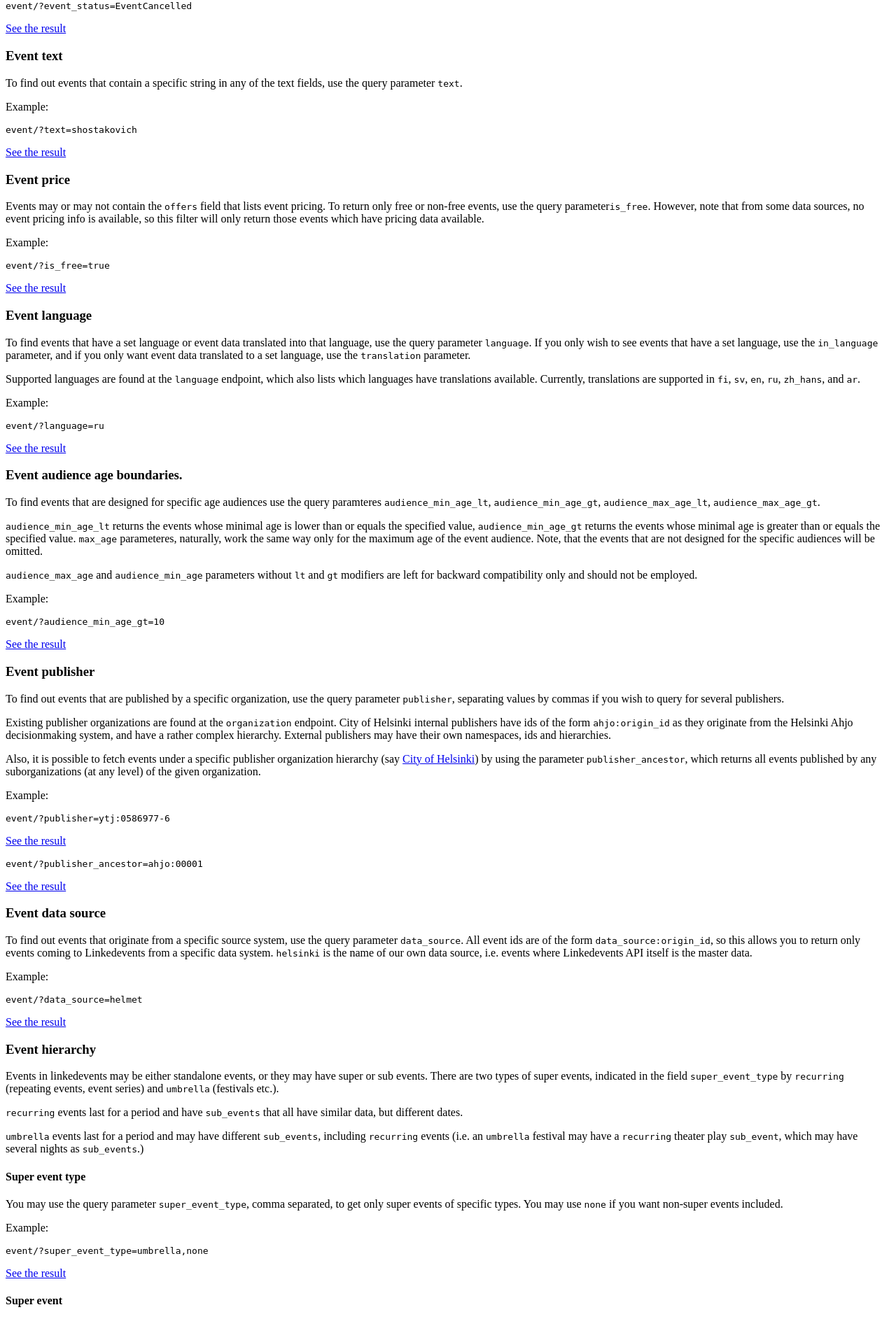
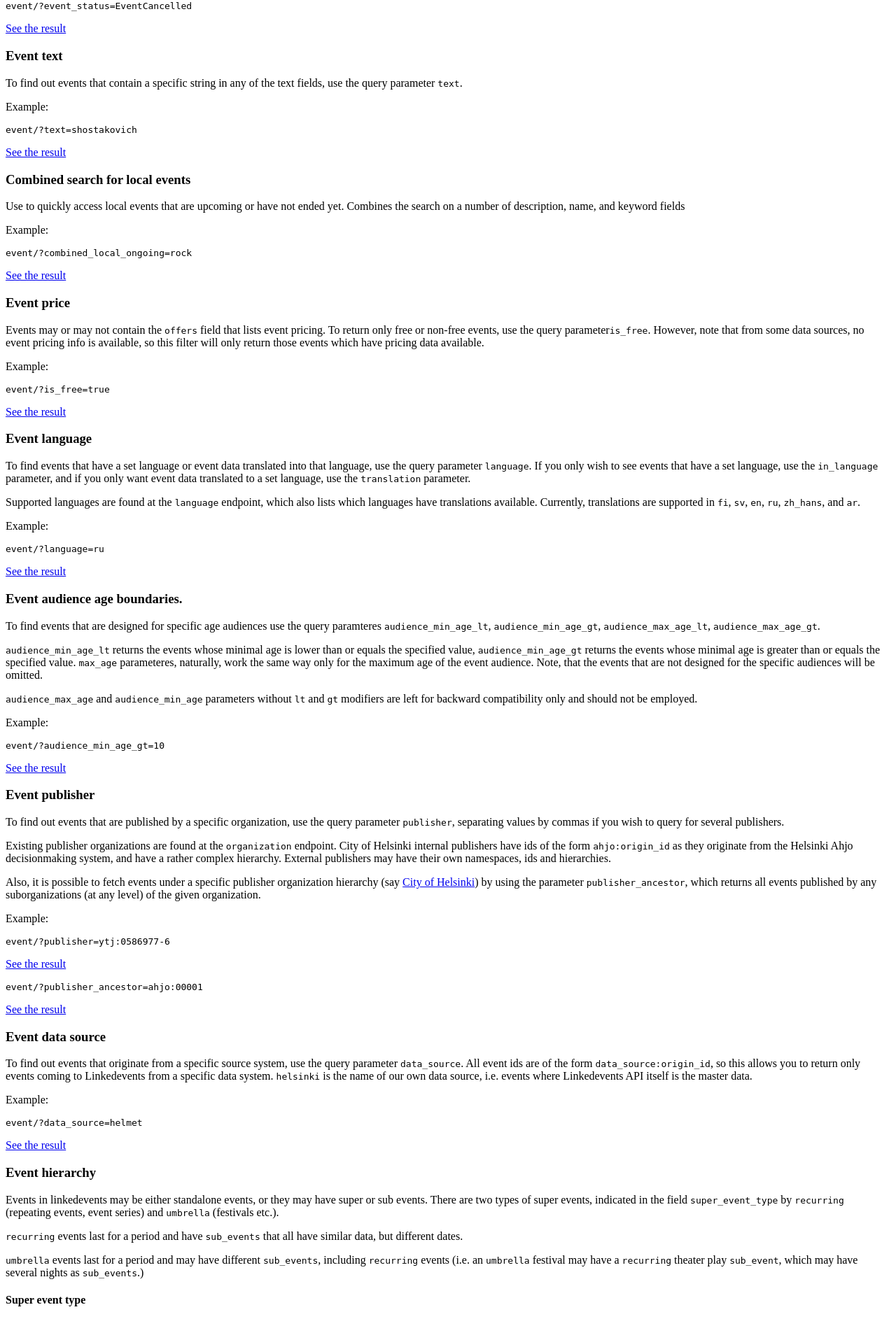
Before and after one commit to City-of-Helsinki/linkedevents, a Django app: template helevents/templates/rest_framework/event_list.html in a window 1280 px wide. Shown: the part 2198-4083 px from the top of the page at 70% size. Run offline with Django 3.2, Linux system fonts and the light colour scheme; the template is opened without the code that fills it, so the values that code supplies are empty.

Commit message:
add the description to doc template

```diff
--- a/helevents/templates/rest_framework/event_list.html
+++ b/helevents/templates/rest_framework/event_list.html
@@ -125,6 +125,13 @@ fields, use the query parameter <code>text</code>.</p>
 <pre><code>event/?text=shostakovich
 </code></pre>
 <p><a href="?text=shostakovich" title="json">See the result</a></p>
+<h3 id="combined-local-ongoing">Combined search for local events</h3>
+<p>Use to quickly access local events that are upcoming or have not ended yet. Combines the search on a number of
+description, name, and keyword fields</p>
+<p>Example:</p>
+<pre><code>event/?combined_local_ongoing=rock
+</code></pre>
+<p><a href="?combined_local_ongoing=rock" title="json">See the result</a></p>
 <h3 id="event-price">Event price</h3>
 <p>Events may or may not contain the <code>offers</code> field that lists event pricing. To return only
 free or non-free events, use the query parameter<code>is_free</code>. However, note that from some
```
